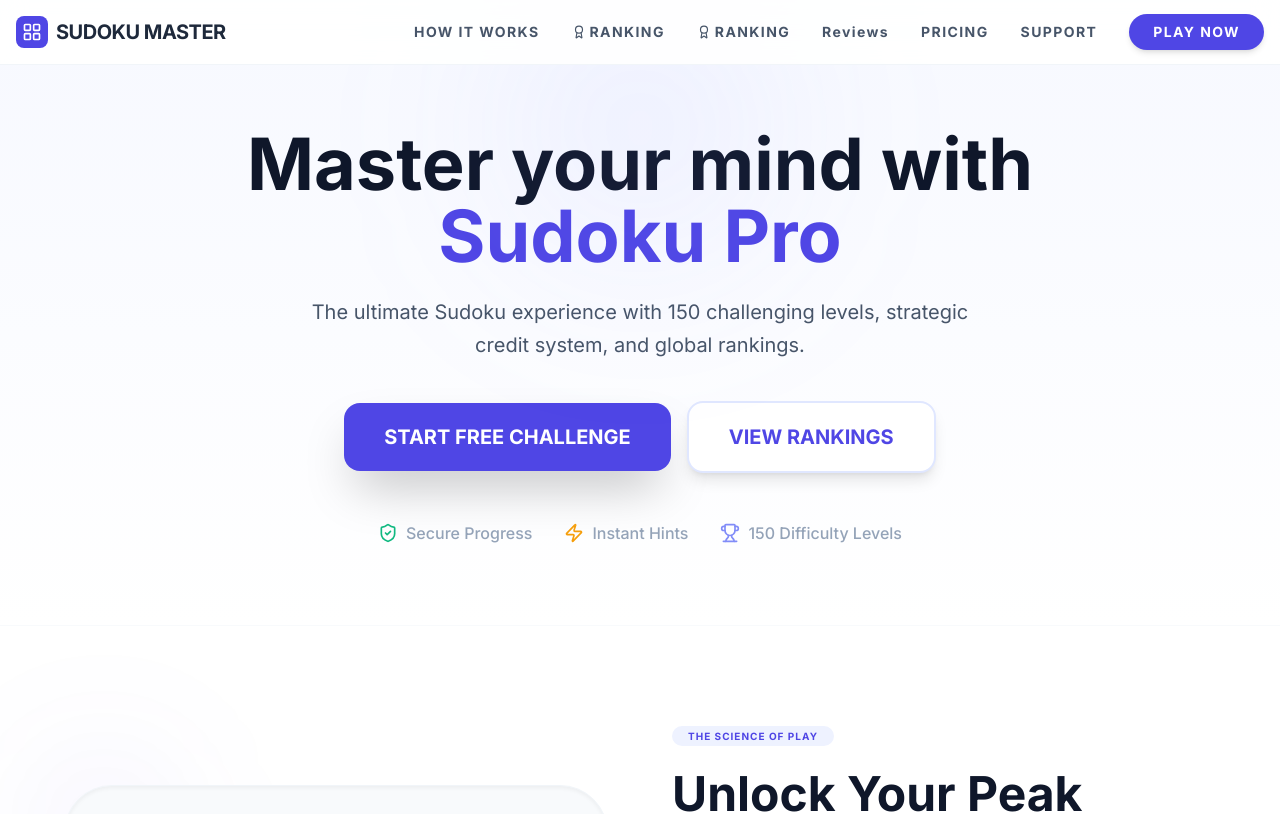
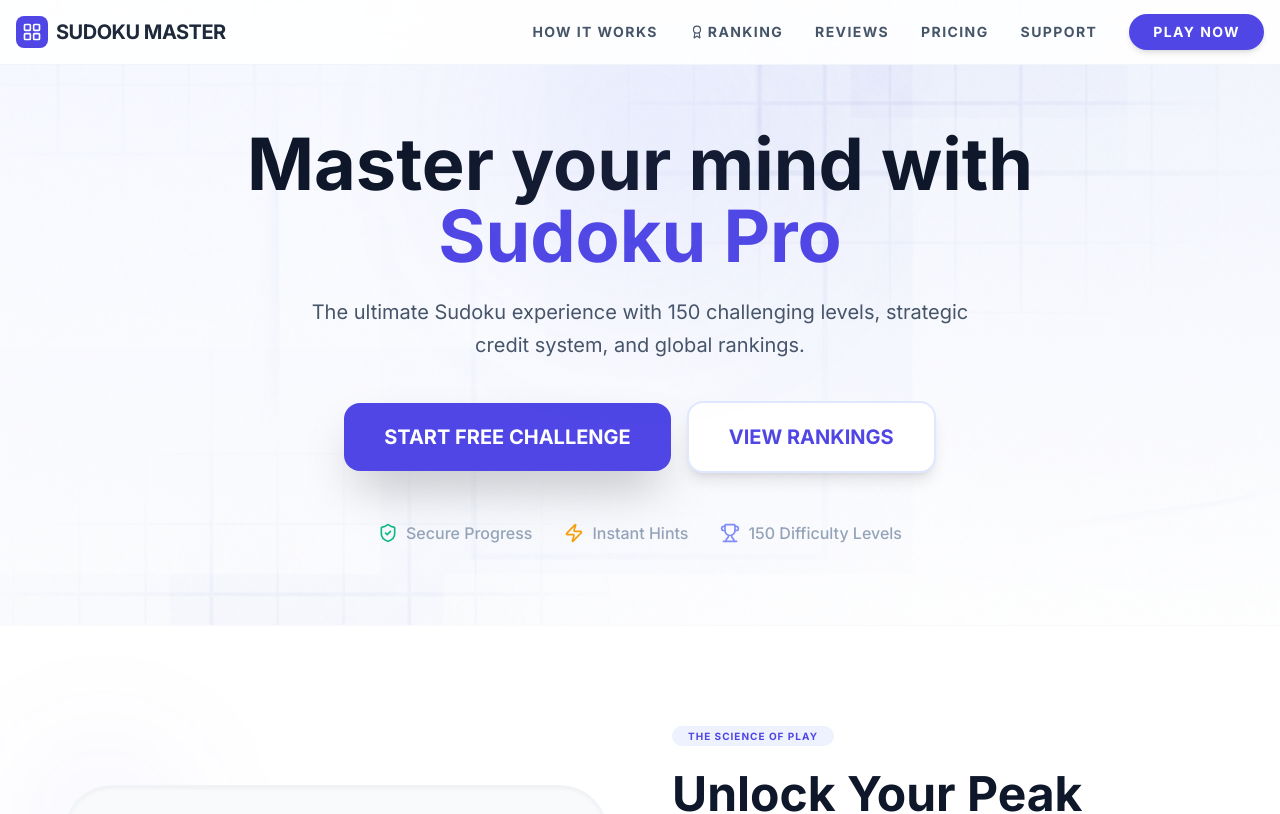
Before and after one commit to OpenOrg-gg/Sudoku, a React (Vite) app: page / in a window 1280 px wide. Shown: the top 814 px of the page. Built offline with nearby package versions, Linux system fonts and the light colour scheme.

Commit message:
Refine menu items and add hero background image

```diff
--- a/components/LandingPage.tsx
+++ b/components/LandingPage.tsx
@@ -45,8 +45,7 @@ const LandingPage: React.FC<LandingPageProps> = ({ onStart, onNavigate }) => {
           <div className="hidden md:flex items-center gap-8 text-sm font-bold text-slate-600 uppercase tracking-widest">
             <a href="#how-it-works" className="hover:text-indigo-600 transition-colors">How It Works</a>
             <button onClick={() => onNavigate('ranking')} className="hover:text-indigo-600 transition-colors uppercase flex items-center gap-1"><Award size={14} /> Ranking</button>
-            <button onClick={() => onNavigate('ranking')} className="hover:text-indigo-600 transition-colors uppercase flex items-center gap-1"><Award size={14} /> Ranking</button>
-            <button onClick={() => onNavigate('reviews')} className="hover:text-indigo-600 transition-colors">Reviews</button>
+            <button onClick={() => onNavigate('reviews')} className="hover:text-indigo-600 transition-colors">REVIEWS</button>
             <a href="#pricing" className="hover:text-indigo-600 transition-colors">Pricing</a>
             <button onClick={() => onNavigate('support')} className="hover:text-indigo-600 transition-colors uppercase">Support</button>
             <button onClick={onStart} className="bg-indigo-600 text-white px-6 py-2 rounded-full font-bold hover:bg-indigo-700 transition-all shadow-md active:scale-95">
@@ -75,8 +74,9 @@ const LandingPage: React.FC<LandingPageProps> = ({ onStart, onNavigate }) => {
       </nav>
 
       {/* Hero */}
-      <section className="pt-32 pb-20 px-4 bg-gradient-to-b from-indigo-50/50 to-white overflow-hidden">
-        <div className="max-w-5xl mx-auto text-center relative">
+      <section className="pt-32 pb-20 px-4 bg-gradient-to-b from-indigo-50/50 to-white overflow-hidden relative">
+        <div className="absolute inset-0 z-0 opacity-40 mix-blend-multiply pointer-events-none" style={{ backgroundImage: 'url(/hero-bg.png)', backgroundSize: 'cover', backgroundPosition: 'center' }}></div>
+        <div className="max-w-5xl mx-auto text-center relative z-10">
           <div className="absolute top-0 left-1/2 -translate-x-1/2 -translate-y-1/2 w-64 h-64 bg-indigo-400/10 blur-[100px] rounded-full"></div>
           <h1 className="text-5xl md:text-7xl font-black text-slate-900 mb-6 leading-tight">
             Master your mind with <span className="text-indigo-600">Sudoku Pro</span>
```
Also changed, not shown: public/hero-bg.png (added).
